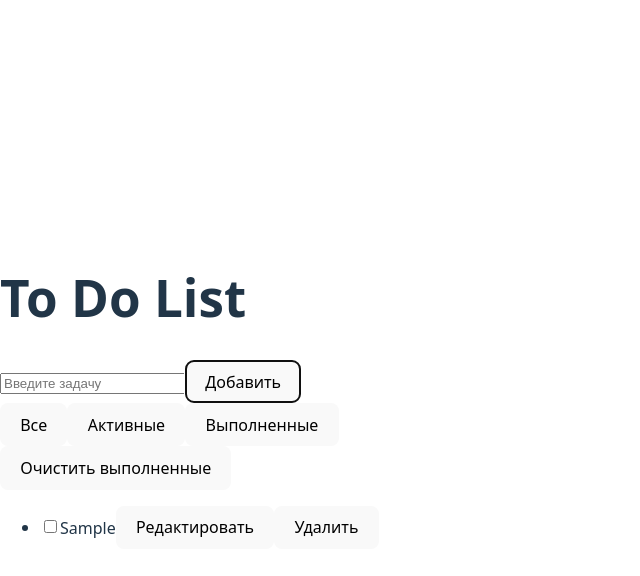
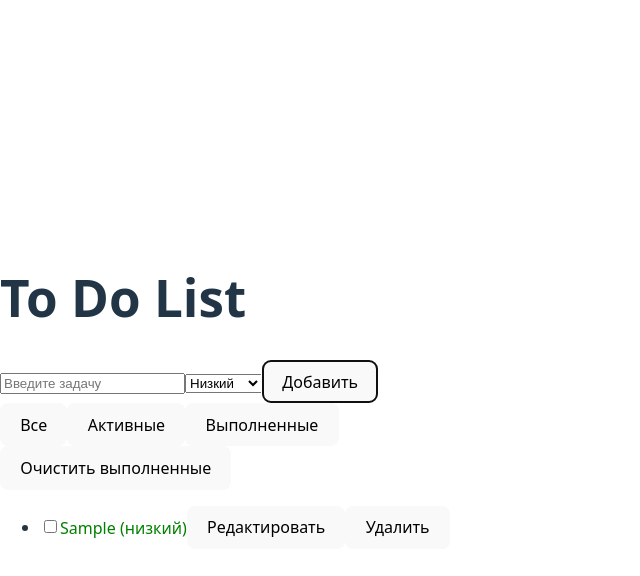
Before and after one commit to glovas96/to-do-list, a React (Vite) app: page / in a window 1280 px wide. Both pictures are taken after typing "Sample" into the empty fields and a click on the button "Добавить". Shown: the top 576 px of the page, without its empty margins (0-640 px from the left). Built offline with nearby package versions, Linux system fonts and the light colour scheme.

Commit message:
Add task priorities

```diff
--- a/src/App.jsx
+++ b/src/App.jsx
@@ -12,10 +12,13 @@ function App() {
   const [editingId, setEditingId] = useState(null);
   const [editingText, setEditingText] = useState("");
 
+  // state priority input (for new task)
+  const [priorityInput, setPriorityInput] = useState("низкий");
+
   // add task
   const addTask = () => {
     if (input.trim() === "") return; // skip empty input
-    setTasks([...tasks, { id: Date.now(), text: input, completed: false }]);
+    setTasks([...tasks, { id: Date.now(), text: input, completed: false, priority: priorityInput }]);
     setInput(""); // clear input
   };
 
@@ -67,12 +70,17 @@ function App() {
       {/* app title */}
       <h1>To Do List</h1>
 
-      {/* input + add button */}
+      {/* input field + priority selector + add button */}
       <input
         value={input}
         onChange={(e) => setInput(e.target.value)}
         placeholder="Введите задачу"
       />
+      <select value={priorityInput} onChange={(e) => setPriorityInput(e.target.value)}>
+        <option value="низкий">Низкий</option>
+        <option value="средний">Средний</option>
+        <option value="высокий">Высокий</option>
+      </select>
       <button onClick={addTask}>Добавить</button>
 
       {/* filter buttons */}
@@ -98,21 +106,42 @@ function App() {
               onChange={() => toggleTask(task.id)}
             />
 
-            {/* if editing show input, else text */}
+            {/* editing mode vs normal mode */}
             {editingId === task.id ? (
               <>
-                {/* input field for editing */}
+                {/* input field for editing text */}
                 <input
                   value={editingText}
                   onChange={(e) => setEditingText(e.target.value)}
                 />
+                {/* priority selector for editing */}
+                <select
+                  value={task.priority}
+                  onChange={(e) =>
+                    setTasks(
+                      tasks.map((t) =>
+                        t.id === task.id ? { ...t, priority: e.target.value } : t
+                      )
+                    )
+                  }
+                >
+                  <option value="низкий">Низкий</option>
+                  <option value="средний">Средний</option>
+                  <option value="высокий">Высокий</option>
+                </select>
                 <button onClick={() => saveEdit(task.id)}>Сохранить</button>
               </>
             ) : (
               <>
-                {/* normal task text (line-through if completed) */}
-                <span style={{ textDecoration: task.completed ? "line-through" : "none" }}>
-                  {task.text}
+                {/* task text with style based on priority */}
+                <span style={{
+                  textDecoration: task.completed ? "line-through" : "none",
+                  color:
+                    task.priority === "низкий" ? "green"
+                      : task.priority === "средний" ? "orange"
+                        : "red"
+                }}>
+                  {task.text} ({task.priority})
                 </span>
                 <button onClick={() => startEdit(task)}>Редактировать</button>
               </>
```
